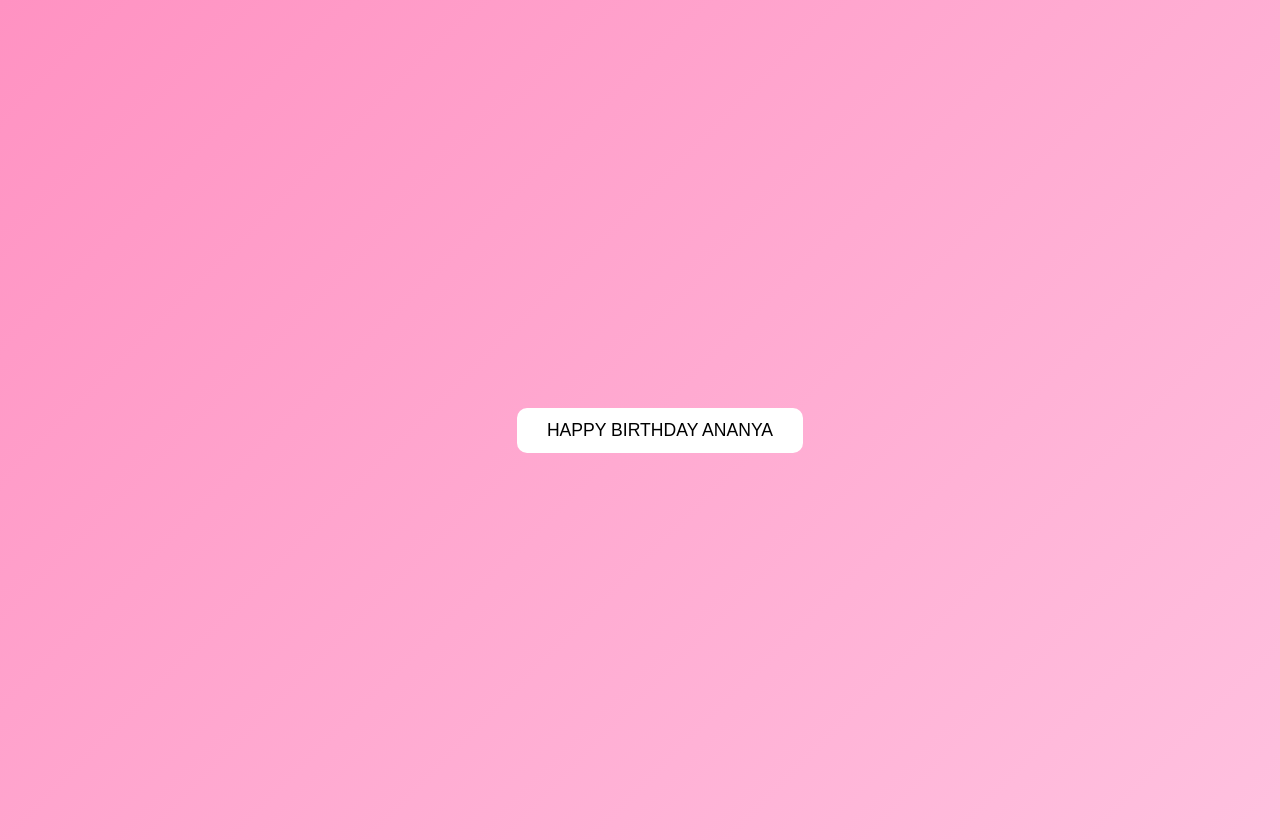
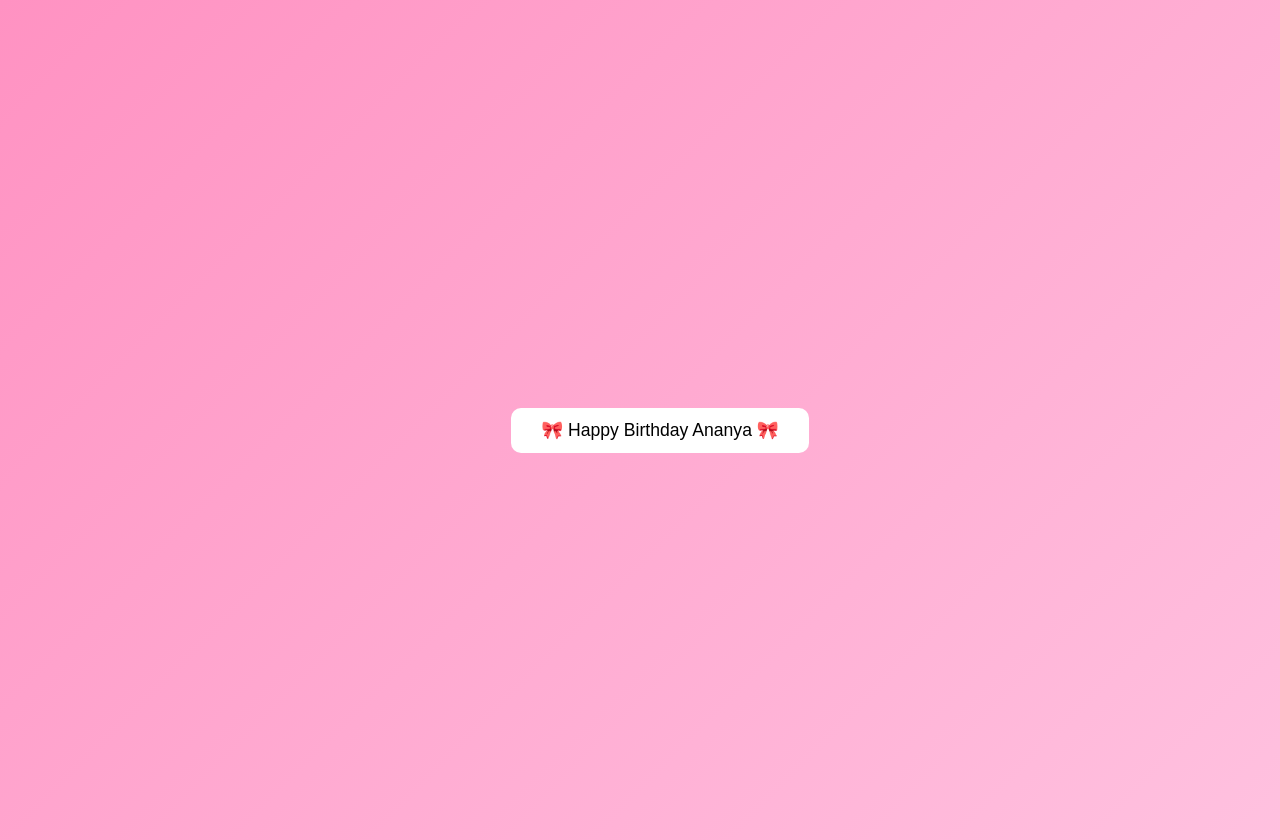
Before and after one commit to Tahseen-Taiyabah/ananya-birthday-game, a plain HTML site: page index.html in a window 1280 px wide. Shown: the top 840 px of the page. Drawn offline with nearby package versions, Linux system fonts and the light colour scheme.

Commit message:
Update index.html

```diff
--- a/index.html
+++ b/index.html
@@ -14,7 +14,7 @@
 <body>
 
     <div id="intro-screen">
-        <button id="startBtn"> HAPPY BIRTHDAY ANANYA</button>
+        <button id="startBtn"> 🎀 Happy Birthday Ananya 🎀 </button>
 
     </div>
 
```
